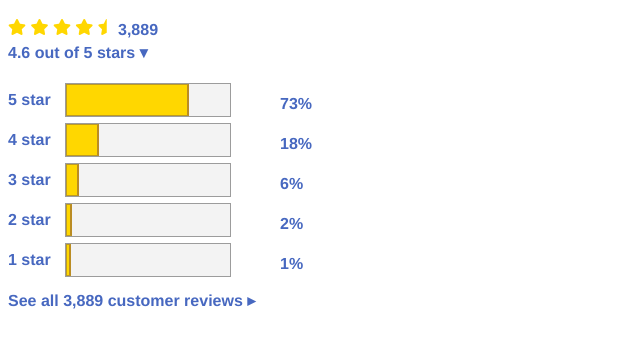
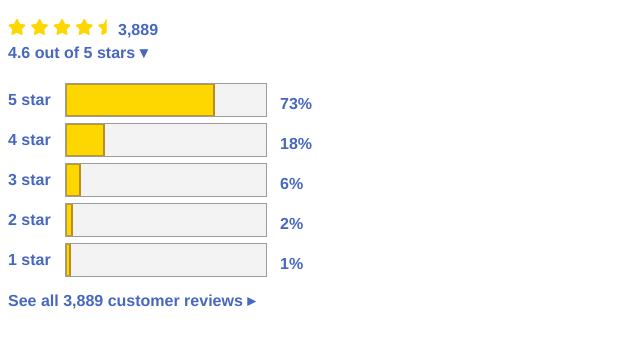
Before and after one commit to brira123/my-project, a plain HTML site: page customer-reviews/webpage/index.html in a window 1280 px wide. Shown: the part 61-406 px from the top of the page, without its empty margins (0-640 px from the left). Drawn offline with Linux system fonts and the light colour scheme.

Commit message:
fixes #3

```diff
--- a/customer-reviews/webpage/style.css
+++ b/customer-reviews/webpage/style.css
@@ -1,5 +1,6 @@
 html,body {
     height: 100%;
+    width: 100%;
 }
 body {
     font-family: Helvetica;
@@ -12,7 +13,7 @@ p {
     color: #4768c0;
 }
 #myProgress {
-    width: 13%;
+    width: 200px;
     background-color: #f3f3f3;
     margin-left: 57px;
     margin-top: -42px;
```
